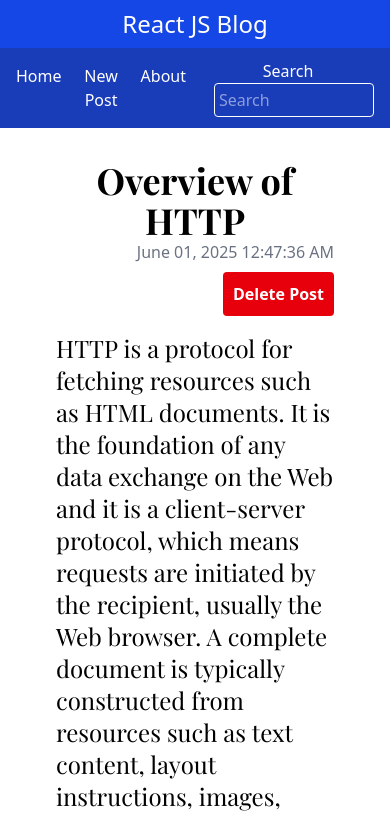
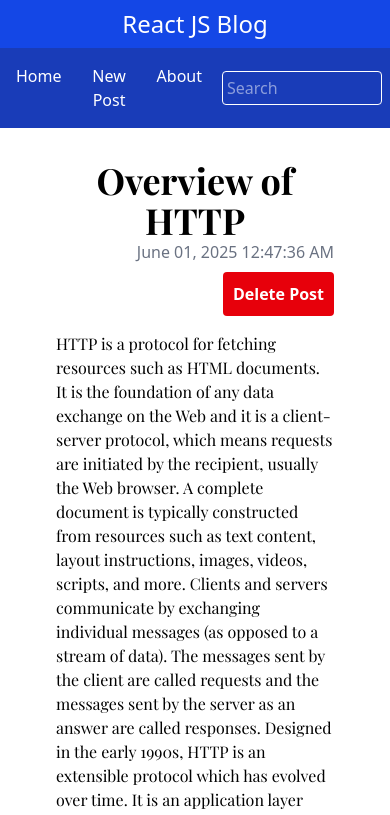
Before and after one commit to tiubarore/react-blog, a React (Vite) app: page /post/1 in a window 390 px wide. Shown: the top 815 px of the page. Built offline with nearby package versions, Linux system fonts and the light colour scheme; a web font is replaced by a local one.

Commit message:
edit font size

```diff
--- a/src/components/Missing.jsx
+++ b/src/components/Missing.jsx
@@ -3,8 +3,8 @@ import { Link } from "react-router";
 function Missing() {
   return (
     <main>
-      <h2>Page Not Found</h2>
-      <p>
+      <h2 className="text-center">Page Not Found</h2>
+      <p className="text-center">
         <Link to="/">Visit Our homepage</Link>
       </p>
     </main>
--- a/src/components/Nav.jsx
+++ b/src/components/Nav.jsx
@@ -19,9 +19,7 @@ function Nav({ search, setSearch }) {
         className="searchForm self-center mx-auto"
         onSubmit={(e) => e.preventDefault()}
       >
-        <label htmlFor="search" className="">
-          Search
-        </label>
+        <label htmlFor="search" className=""></label>
         <input
           className="w-40 border ml-3 p-1 rounded"
           type="text"
--- a/src/components/PostPage.jsx
+++ b/src/components/PostPage.jsx
@@ -21,7 +21,7 @@ function PostPage({ posts, handleDelete }) {
               Delete Post
             </button>
 
-            <p className="text-2xl font-noticia">{post.body}</p>
+            <p className="font-body sm:text-2xl  font-noticia">{post.body}</p>
           </>
         )}
         {!post && (
```
